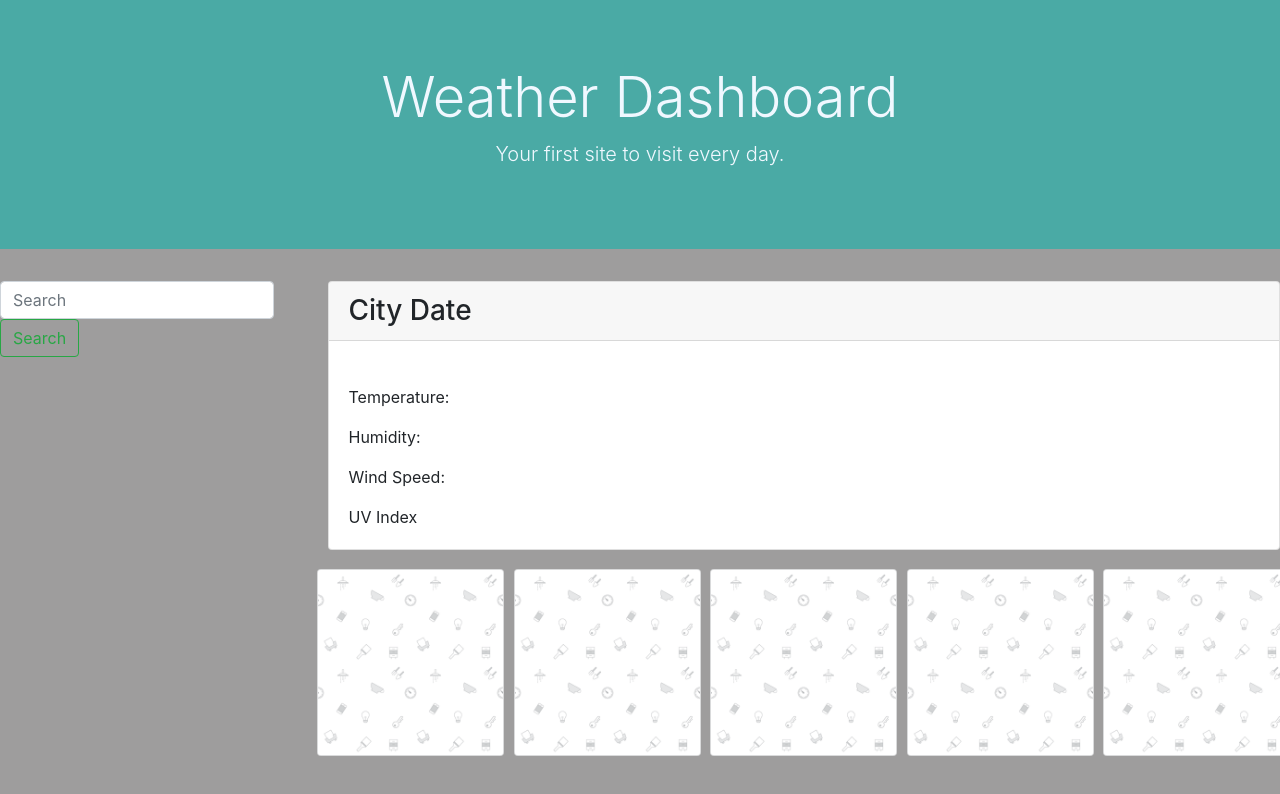
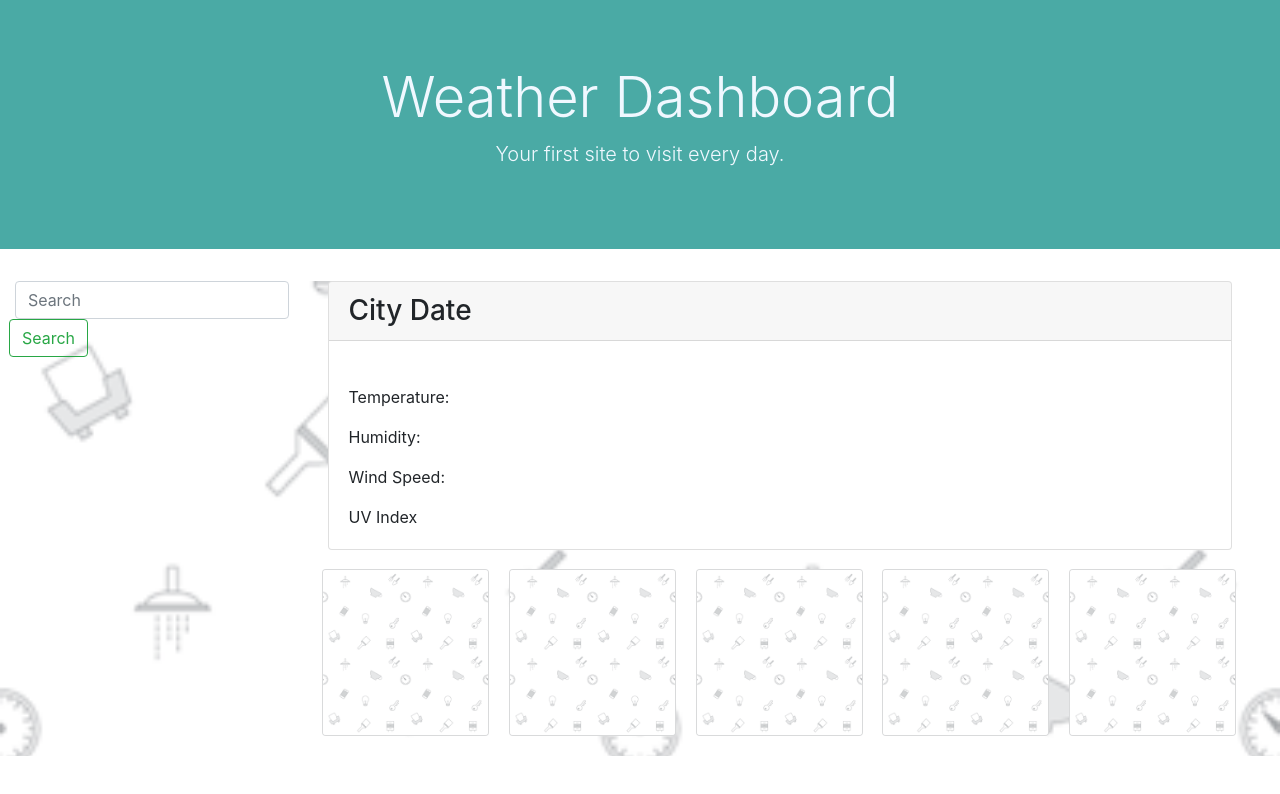
Before and after one commit to zkdtc/weather_dashboard, a plain HTML site: page index.html in a window 1280 px wide. Drawn offline with nearby package versions, Linux system fonts and the light colour scheme.

Commit message:
Final version

```diff
--- a/assets/css/style.css
+++ b/assets/css/style.css
@@ -1,5 +1,5 @@
 body{
-  background-color:#9e9d9d;
+  background-color:#ffffff;
 }
 .bg-greygreen{
     background-color: #4aaaa5;
@@ -25,7 +25,7 @@ body{
 .background-image {
     background-image: url("../images/doodles.png");
     width:100%;
-    height: 120%;
+    height: 170%;
     background-position: center;
     background-repeat: repeat;
     background-size: cover;
--- a/index.html
+++ b/index.html
@@ -1,12 +1,12 @@
 <!DOCTYPE html>
 <html>
 
-<head >
+<head>
   <meta name="viewport" content="width=device-width, initial-scale=1">
   <link rel="stylesheet" href="https://stackpath.bootstrapcdn.com/bootstrap/4.4.1/css/bootstrap.min.css"
     integrity="sha384-Vkoo8x4CGsO3+Hhxv8T/Q5PaXtkKtu6ug5TOeNV6gBiFeWPGFN9MuhOf23Q9Ifjh" crossorigin="anonymous">
   <link rel="stylesheet" type="text/css" href="assets/css/style.css">
-  <title >Weather Dashboard</title>
+  <title>Weather Dashboard</title>
   <script src="https://code.jquery.com/jquery-3.5.0.js" integrity="sha256-r/AaFHrszJtwpe+tHyNi/XCfMxYpbsRg2Uqn0x3s2zc="
     crossorigin="anonymous"></script>
 </head>
@@ -19,12 +19,12 @@
       <p class="lead">Your first site to visit every day.</p>
     </div>
   </div>
-
+  <div class='background-image'>
     <div class='row'>
       <div class='col-3'>
-      <form class="form-inline">
-        <input id='cityInput' class="form-control mr-sm-2" type="search" placeholder="Search" aria-label="Search">
-        <button id='citySubmit' class="btn btn-outline-success my-2 my-sm-0" type="submit">Search</button>
+        <form class="form-inline" style='margin-bottom:3%;'>
+          <input id='cityInput' class="form-control mr-sm-2" style='margin-left:5%;' type="search" placeholder="Search" aria-label="Search">
+          <button id='citySubmit' class="btn btn-outline-success my-2 my-sm-0" style='margin-left:3%;' type="submit">Search</button>
         </form>
         <div id='history'>
 
@@ -33,7 +33,7 @@
       </div>
       <div class='col-9'>
         <!-- Card to display the current weather -->
-      <div class="card">
+        <div class="card" style='width:95%;'>
           <h3 class="card-header">
             City Date
           </h3>
@@ -48,7 +48,7 @@
 
         <div class='row'>
           <!--  -->
-        <div class='' style='width:19%; margin:2% 0.5% 2% 0.5%;'>
+          <div class='' style='width:17%; margin:2% 1% 2% 1%;'>
             <div class="card bg-light text-black">
               <img src="assets/images/doodles.png" class="card-img" alt="...">
               <div class="card-img-overlay">
@@ -61,7 +61,7 @@
           </div>
 
 
-        <div class='' style='width:19%; margin:2% 0.5% 2% 0.5%;'>
+          <div class='' style='width:17%; margin:2% 1% 2% 1%;'>
             <div class="card bg-light text-black">
               <img src="assets/images/doodles.png" class="card-img" alt="...">
               <div class="card-img-overlay">
@@ -73,7 +73,7 @@
             </div>
           </div>
 
-        <div class='' style='width:19%; margin:2% 0.5% 2% 0.5%;'>
+          <div class='' style='width:17%; margin:2% 1% 2% 1%;'>
             <div class="card bg-light text-black">
               <img src="assets/images/doodles.png" class="card-img" alt="...">
               <div class="card-img-overlay">
@@ -85,7 +85,7 @@
             </div>
           </div>
 
-        <div class='' style='width:19%; margin:2% 0.5% 2% 0.5%;'>
+          <div class='' style='width:17%; margin:2% 1% 2% 1%;'>
             <div class="card bg-light text-black">
               <img src="assets/images/doodles.png" class="card-img" alt="...">
               <div class="card-img-overlay">
@@ -97,7 +97,7 @@
             </div>
           </div>
 
-        <div class='' style='width:19%; margin:2% 0.5% 2% 0.5%;'>
+          <div class='' style='width:17%; margin:2% 1% 2% 1%;'>
             <div class="card bg-light text-black">
               <img src="assets/images/doodles.png" class="card-img" alt="...">
               <div class="card-img-overlay">
@@ -116,6 +116,7 @@
     </div>
 
 
+  </div>
 
   <script src="https://cdnjs.cloudflare.com/ajax/libs/jquery/3.2.1/jquery.min.js"></script>
   <script src="https://cdn.jsdelivr.net/npm/popper.js@1.16.0/dist/umd/popper.min.js"
@@ -126,7 +127,7 @@
     crossorigin="anonymous"></script>
   <script>
     var APIKey = "166a433c57516f51dfab1f7edaed8413" //"329ebdf55f70c1a2c32d5e5f2c8342fa";
-    if(localStorage.getItem('city')){
+    if (localStorage.getItem('city')) {
       $('#cityInput').val(JSON.parse(localStorage.getItem('city')));
       showWeather();
     }
@@ -142,7 +143,7 @@
 
 
     // Listner for the search button
-    $('#citySubmit').on('click', function(event){
+    $('#citySubmit').on('click', function (event) {
       event.preventDefault();
       showWeatheradd();
     });
@@ -159,7 +160,7 @@
       var yyyy = today.getFullYear();
       today = mm + '/' + dd + '/' + yyyy;
       var city = $('#cityInput').val();
-      localStorage.setItem('city',JSON.stringify(city));
+      localStorage.setItem('city', JSON.stringify(city));
       // Here we are building the URL we need to query the database
       var queryURL = "https://api.openweathermap.org/data/2.5/weather?" +
         "q=" + city + "&cnt=6&appid=" + APIKey;
@@ -217,7 +218,7 @@
 
     }
 
-    function showWeatheradd(){
+    function showWeatheradd() {
 
       // Add to the history list
       var city = $('#cityInput').val();
```
Also changed, not shown: 1 other file. Lines whose indentation alone changed are shown as unchanged.
